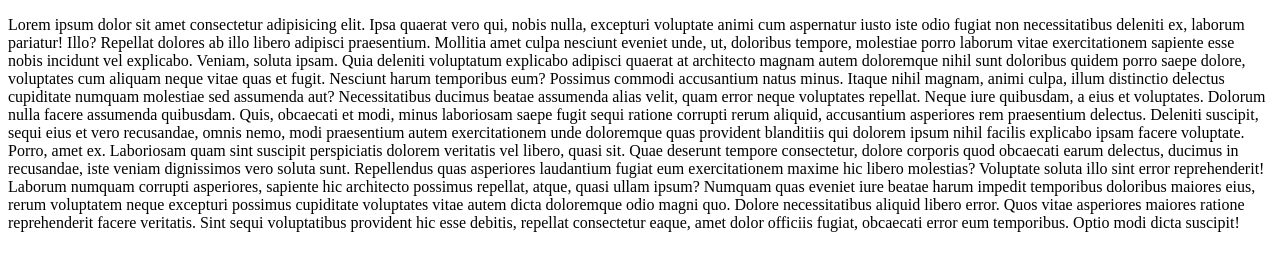
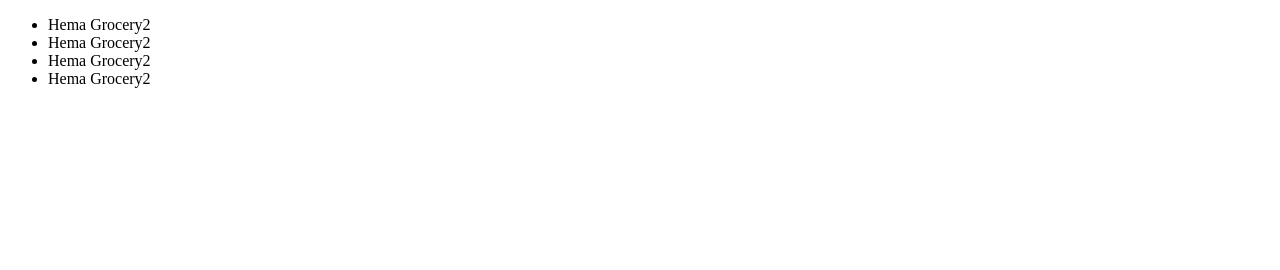
Before and after one commit to Mahmoudsaadlebda1997/VC_Lab2_ITI-gitignore, a plain HTML site: page index.html in a window 1280 px wide. Drawn offline with Linux system fonts and the light colour scheme.

Commit message:
Adding navBar Branch

```diff
--- a/index.html
+++ b/index.html
@@ -7,19 +7,13 @@
     <title>Document</title>
 </head>
 <body>
-    <footer>
-        <p>
-            Lorem ipsum dolor sit amet consectetur adipisicing elit. Ipsa quaerat vero qui, nobis nulla, excepturi voluptate animi cum aspernatur iusto iste odio fugiat non necessitatibus deleniti ex, laborum pariatur! Illo?
-            Repellat dolores ab illo libero adipisci praesentium. Mollitia amet culpa nesciunt eveniet unde, ut, doloribus tempore, molestiae porro laborum vitae exercitationem sapiente esse nobis incidunt vel explicabo. Veniam, soluta ipsam.
-            Quia deleniti voluptatum explicabo adipisci quaerat at architecto magnam autem doloremque nihil sunt doloribus quidem porro saepe dolore, voluptates cum aliquam neque vitae quas et fugit. Nesciunt harum temporibus eum?
-            Possimus commodi accusantium natus minus. Itaque nihil magnam, animi culpa, illum distinctio delectus cupiditate numquam molestiae sed assumenda aut? Necessitatibus ducimus beatae assumenda alias velit, quam error neque voluptates repellat.
-            Neque iure quibusdam, a eius et voluptates. Dolorum nulla facere assumenda quibusdam. Quis, obcaecati et modi, minus laboriosam saepe fugit sequi ratione corrupti rerum aliquid, accusantium asperiores rem praesentium delectus.
-            Deleniti suscipit, sequi eius et vero recusandae, omnis nemo, modi praesentium autem exercitationem unde doloremque quas provident blanditiis qui dolorem ipsum nihil facilis explicabo ipsam facere voluptate. Porro, amet ex.
-            Laboriosam quam sint suscipit perspiciatis dolorem veritatis vel libero, quasi sit. Quae deserunt tempore consectetur, dolore corporis quod obcaecati earum delectus, ducimus in recusandae, iste veniam dignissimos vero soluta sunt.
-            Repellendus quas asperiores laudantium fugiat eum exercitationem maxime hic libero molestias? Voluptate soluta illo sint error reprehenderit! Laborum numquam corrupti asperiores, sapiente hic architecto possimus repellat, atque, quasi ullam ipsum?
-            Numquam quas eveniet iure beatae harum impedit temporibus doloribus maiores eius, rerum voluptatem neque excepturi possimus cupiditate voluptates vitae autem dicta doloremque odio magni quo. Dolore necessitatibus aliquid libero error.
-            Quos vitae asperiores maiores ratione reprehenderit facere veritatis. Sint sequi voluptatibus provident hic esse debitis, repellat consectetur eaque, amet dolor officiis fugiat, obcaecati error eum temporibus. Optio modi dicta suscipit!
-        </p>
-    </footer>
+    <nav>
+        <ul>
+            <li>Hema Grocery2</li>
+            <li>Hema Grocery2</li>
+            <li>Hema Grocery2</li>
+            <li>Hema Grocery2</li>
+        </ul>
+    </nav>
 </body>
 </html>
```
